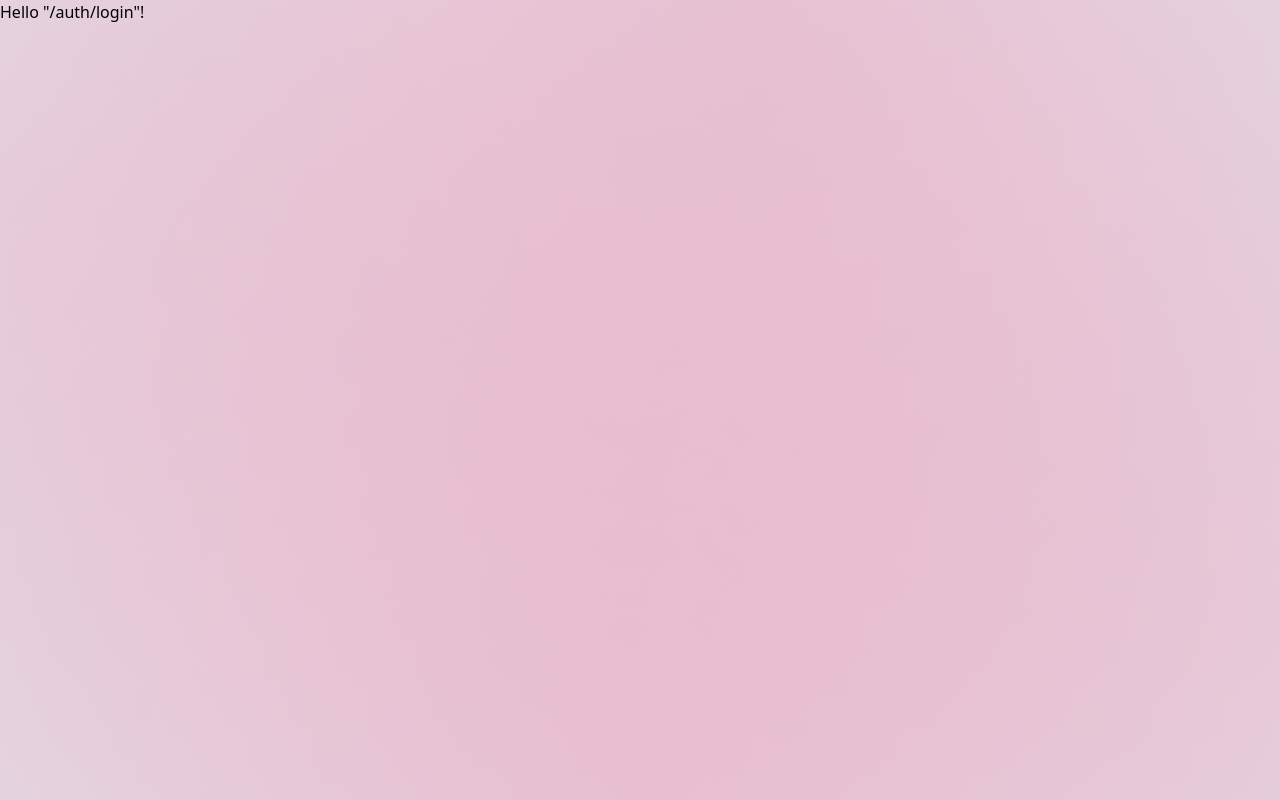
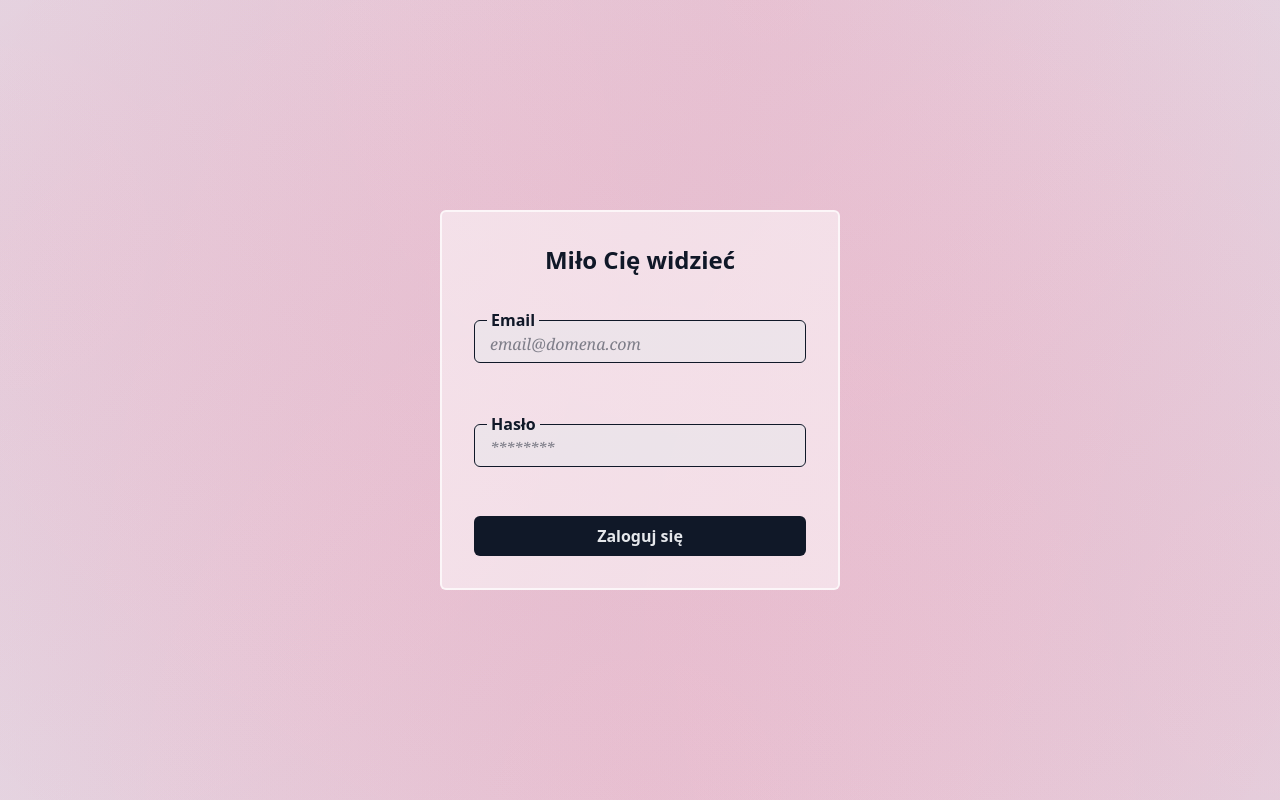
Before and after one commit to Agrunek/Carchma-App, a React (Vite) app in the folder frontend/: page /auth/login in a window 1280 px wide. Built offline with nearby package versions, Linux system fonts and the light colour scheme; no server answers.

Commit message:
[FE] Add simple login feature

```diff
--- a/frontend/eslint.config.js
+++ b/frontend/eslint.config.js
@@ -23,6 +23,17 @@ export default tseslint.config(
     rules: {
       ...reactHooks.configs.recommended.rules,
       'react-refresh/only-export-components': ['warn', { allowConstantExport: true }],
+      '@typescript-eslint/no-unused-vars': [
+        'error',
+        {
+          args: 'all',
+          argsIgnorePattern: '^_',
+          caughtErrors: 'all',
+          caughtErrorsIgnorePattern: '^_',
+          destructuredArrayIgnorePattern: '^_',
+          varsIgnorePattern: '^_',
+        },
+      ],
     },
   },
   ...pluginRouter.configs['flat/recommended'],
--- a/frontend/src/components/molecules/Menu.tsx
+++ b/frontend/src/components/molecules/Menu.tsx
@@ -44,13 +44,13 @@ const Menu = ({ anchor, children, items = [] }: MenuProps) => {
             case 'button':
               return (
                 <MenuItem key={idx}>
-                  <Button {...item} />
+                  <Button {...(({ componentType: _, ...props }) => props)(item)} />
                 </MenuItem>
               );
             case 'link':
               return (
                 <MenuItem key={idx}>
-                  <Link {...item} />
+                  <Link {...(({ componentType: _, ...props }) => props)(item)} />
                 </MenuItem>
               );
           }
--- /dev/null
+++ b/frontend/src/components/pages/Login.tsx
@@ -0,0 +1,108 @@
+import { useRouteContext } from '@tanstack/react-router';
+import { useMutation } from '@tanstack/react-query';
+import { useForm } from '@tanstack/react-form';
+import { z } from 'zod';
+import Input from '@/components/atoms/Input';
+import Button from '@/components/atoms/Button';
+import Text from '@/components/atoms/Text';
+import { defaultFormOptions } from '@/utils/form';
+import { login } from '@/middleware/api';
+import { AUTH_KEY } from '@/middleware/queryOptions';
+
+const loginSchema = z.object({
+  email: z.email('Niepoprawny adres email'),
+  password: z.string().min(8, 'Hasło musi mieć minimalnie 8 znaków'),
+});
+
+const loginFormOptions = defaultFormOptions(loginSchema, {
+  email: '',
+  password: '',
+});
+
+const Login = () => {
+  const { queryClient } = useRouteContext({ from: '/auth/login' });
+
+  const { mutate, isPending, isSuccess } = useMutation({
+    mutationFn: login,
+    onSuccess: () => queryClient.invalidateQueries({ queryKey: [AUTH_KEY], exact: true }),
+  });
+
+  const { Field, Subscribe, handleSubmit } = useForm({
+    ...loginFormOptions,
+    onSubmit: ({ value }) => mutate(value),
+  });
+
+  return (
+    <div className="flex min-h-screen items-center justify-center p-4">
+      <div className="flex max-w-100 flex-1 flex-col gap-8 rounded-md border-2 border-white/70 bg-white/50 p-8 dark:border-black/70 dark:bg-black/50">
+        <Text as="h1" variant="heading" className="text-center">
+          Miło Cię widzieć
+        </Text>
+
+        <form
+          className="flex flex-col gap-2"
+          onSubmit={(e) => {
+            e.preventDefault();
+            e.stopPropagation();
+            handleSubmit();
+          }}
+        >
+          <Field
+            name="email"
+            children={({ name, state, handleBlur, handleChange }) => (
+              <div className="flex min-h-24 flex-col gap-1">
+                <Input
+                  label="Email"
+                  name={name}
+                  type="email"
+                  placeholder="email@domena.com"
+                  value={state.value}
+                  loading={isPending || isSuccess}
+                  invalid={!state.meta.isValid && state.meta.isTouched}
+                  onBlur={handleBlur}
+                  onChange={(e) => handleChange(e.target.value)}
+                />
+                {!state.meta.isValid && state.meta.isTouched && (
+                  <Text className="text-rose-600! dark:text-rose-500!">{state.meta.errors[0]?.message}</Text>
+                )}
+              </div>
+            )}
+          />
+
+          <Field
+            name="password"
+            children={({ name, state, handleBlur, handleChange }) => (
+              <div className="flex min-h-24 flex-col gap-1">
+                <Input
+                  label="Hasło"
+                  name={name}
+                  type="password"
+                  placeholder="********"
+                  value={state.value}
+                  loading={isPending || isSuccess}
+                  invalid={!state.meta.isValid && state.meta.isTouched}
+                  onBlur={handleBlur}
+                  onChange={(e) => handleChange(e.target.value)}
+                />
+                {!state.meta.isValid && state.meta.isTouched && (
+                  <Text className="text-rose-600! dark:text-rose-500!">{state.meta.errors[0]?.message}</Text>
+                )}
+              </div>
+            )}
+          />
+
+          <Subscribe
+            selector={(state) => state.canSubmit}
+            children={(canSubmit) => (
+              <Button type="submit" disabled={!canSubmit} loading={isPending || isSuccess}>
+                Zaloguj się
+              </Button>
+            )}
+          />
+        </form>
+      </div>
+    </div>
+  );
+};
+
+export default Login;
--- a/frontend/src/components/templates/SimpleFeedback.tsx
+++ b/frontend/src/components/templates/SimpleFeedback.tsx
@@ -17,7 +17,7 @@ const baseClassName = tw`flex flex-col items-center gap-4 rounded-md border-2 p-
 
 const variantClassNames: ClassNameDictionary<SimpleFeedbackVariant> = {
   informative: tw`border-white/70 bg-white/50 dark:border-black/70 dark:bg-black/50`,
-  error: tw`border-rose-500/70 bg-rose-500/50`,
+  error: tw`border-rose-600/70 bg-rose-600/50 dark:border-rose-500/70 dark:bg-rose-500/50`,
 };
 
 const SimpleFeedback = ({ children, className, variant = 'informative' }: GlobalFeedbackProps) => {
--- a/frontend/src/routes/auth/login.tsx
+++ b/frontend/src/routes/auth/login.tsx
@@ -1,5 +1,18 @@
-import { createFileRoute } from '@tanstack/react-router';
+import { createFileRoute, redirect, retainSearchParams, stripSearchParams } from '@tanstack/react-router';
+import { z } from 'zod';
+import Login from '@/components/pages/Login';
+
+const loginSearchSchema = z.object({
+  redirect: z.string().optional().catch(''),
+});
 
 export const Route = createFileRoute('/auth/login')({
-  component: () => <div>Hello "/auth/login"!</div>,
+  validateSearch: loginSearchSchema,
+  search: { middlewares: [retainSearchParams(['redirect']), stripSearchParams({ redirect: '' })] },
+  beforeLoad: ({ context, search }) => {
+    if (context.auth.isAuthenticated) {
+      throw redirect({ to: search.redirect || '/' });
+    }
+  },
+  component: () => <Login />,
 });
--- /dev/null
+++ b/frontend/src/utils/form.ts
@@ -0,0 +1,19 @@
+import type { StandardSchemaV1 } from '@tanstack/react-form';
+
+import { formOptions, revalidateLogic } from '@tanstack/react-form';
+
+export const defaultFormOptions = <T extends Record<string, unknown>>(
+  schema: StandardSchemaV1<T>,
+  defaultValues: T,
+) => {
+  return formOptions({
+    defaultValues,
+    validationLogic: revalidateLogic(),
+    validators: { onDynamic: schema },
+    onSubmitInvalid: () => {
+      /* Type assertion with a "safe" function call afterwards */
+      const InvalidInput = document.querySelector('[aria-invalid="true"]') as HTMLInputElement;
+      InvalidInput?.focus?.();
+    },
+  });
+};
```
